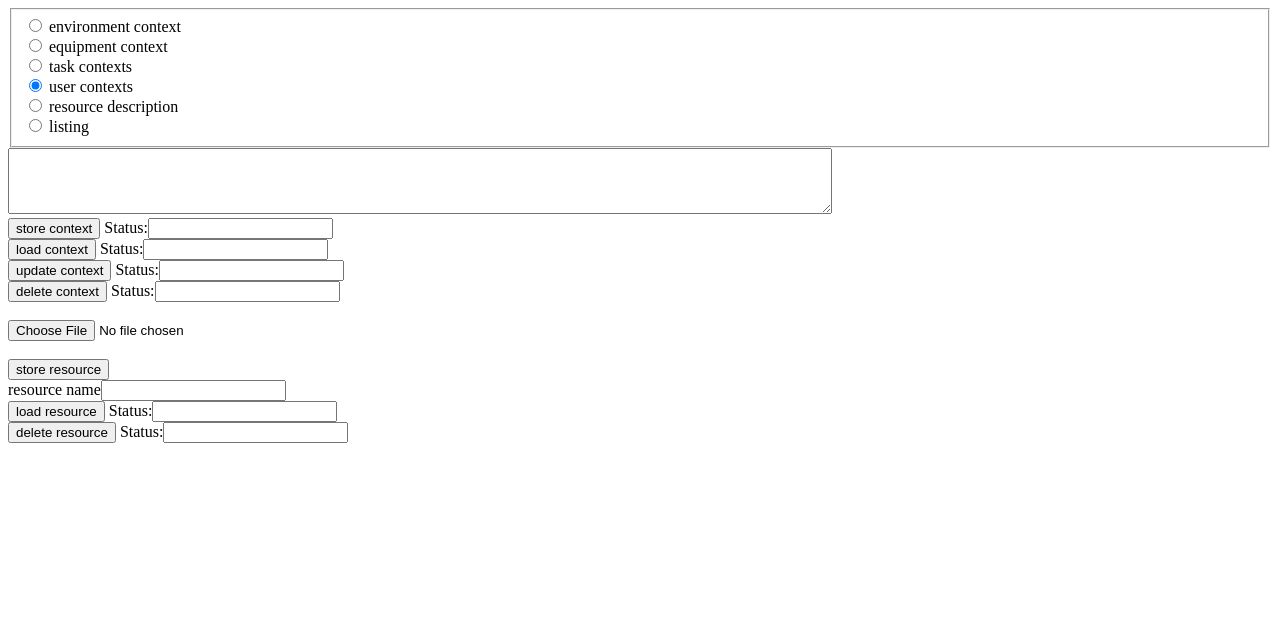
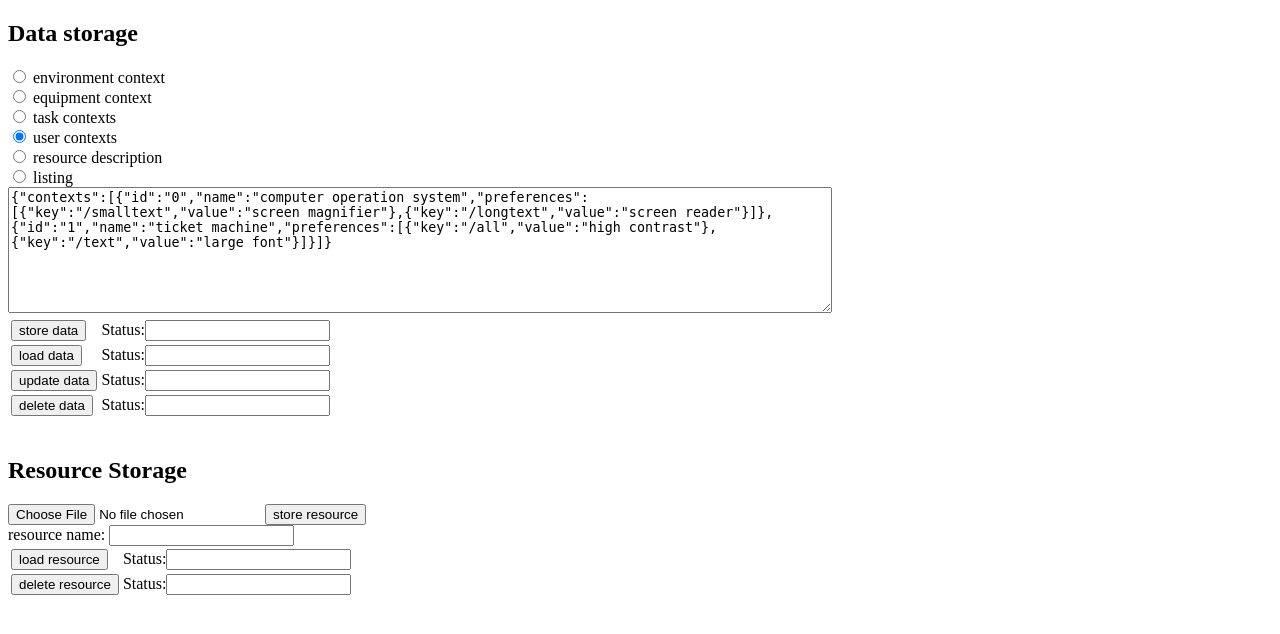
Before and after one commit to REMEXLabs/OpenAPE, a web app: page /restTests.html in a window 1280 px wide. Shown: the top 634 px of the page. Run offline with its HTML, style and script files only (its server is not run), Linux system fonts and the light colour scheme; data that the repository does not hold is empty.

Commit message:
fix: tests

```diff
--- a/openAPE/server/src/main/resources/webcontent/restTests.html
+++ b/openAPE/server/src/main/resources/webcontent/restTests.html
@@ -3,11 +3,14 @@
 <head>
     <meta charset="UTF-8">
     <title>openAPE</title>
-    <script>
+    <script type="application/javascript">
         var serveraddress = "http://localhost:8080/openape/";
 		var sampleUserContext = '{"contexts":[{"id":"0","name":"computer operation system","preferences":[{"key":"/smalltext","value":"screen magnifier"},{"key":"/longtext","value":"screen reader"}]},{"id":"1","name":"ticket machine","preferences":[{"key":"/all","value":"high contrast"},{"key":"/text","value":"large font"}]}]}';
 		var id;
-		document.getElementById("dataInput").value = sampleUserContext;
+
+		function loadPage() {
+			document.getElementById("dataInput").value = sampleUserContext;
+		}
 
         function saveData() {
 			var data = document.getElementById("dataInput").value;
@@ -95,33 +98,49 @@
 
 </script>
 </head>
-<body>
-<fieldset>
+<body onload="loadPage()">
+<h2>Data storage</h2>
 <input type="radio" id="EnC" name="dataType" value="api/environment-contexts"> <label for="EnC"> environment context</label><br>
 <input type="radio" id="EqC" name="dataType" value="api/equipment-contexts"> <label for="EqC"> equipment context</label><br>
 <input type="radio" id="TC" name="dataType" value="api/task-contexts"> <label for="TC"> task contexts</label><br>
 <input type="radio" id="UC" name="dataType" value="api/user-contexts" checked="checked"> <label for="UC"> user contexts</label><br>
 <input type="radio" id="RD" name="dataType" value="api/resource-descriptions"> <label for="RD"> resource description</label><br>
 <input type="radio" id="L" name="dataType" value="api/listings"> <label for="L"> listing</label><br>
-</fieldset>
-<textarea id="dataInput" name="dataInput" cols="100" rows="4"></textarea> <br>
-<button type="button" id="saveData" onclick="saveData()">store context</button>
-<label>Status:<input type="text" id="saveStatus"/></label><br>
-<button type="button" id="loadData" onclick="loadData()">load context</button>
-<label>Status:<input type="text" id="loadStatus"/></label><br>
-<button type="button" id="updateData" onclick="updateData()">update context</button>
-<label>Status:<input type="text" id="updateStatus"/></label><br>
-<button type="button" id="deleteData" onclick="deleteData()">delete context</button>
-<label>Status:<input type="text" id="deleteStatus"/></label><br>
-<br>
+<textarea id="dataInput" name="dataInput" cols="100" rows="8"></textarea> <br>
+<table>
+	<tr>
+		<td><button type="button" id="saveData" onclick="saveData()">store data</button></td>
+		<td><label>Status:<input type="text" id="saveStatus"/></label></td>
+	</tr>
+	<tr>
+		<td><button type="button" id="loadData" onclick="loadData()">load data</button></td>
+		<td><label>Status:<input type="text" id="loadStatus"/></label></td>
+	</tr>
+	<tr>
+		<td><button type="button" id="updateData" onclick="updateData()">update data</button></td>
+		<td><label>Status:<input type="text" id="updateStatus"/></label></td>
+	</tr>
+	<tr>
+		<td><button type="button" id="deleteData" onclick="deleteData()">delete data</button></td>
+		<td><label>Status:<input type="text" id="deleteStatus"/></label></td>
+	</tr>
+</table><br>
+
+<h2>Resource Storage</h2>
 <form action="http://localhost:8080/openape/api/resources" method="post" enctype="multipart/form-data">
-	<input name="file" id="filename" type="file" /><br><br>
+	<input name="file" id="filename" type="file" />
 	<button name="submit" type="submit">store resource</button>
 </form>
-<label>resource name<input type="text" id="resourceName"/></label><br>
-<button type="button" id="loadRes" onclick="loadRes()">load resource</button>
-<label>Status:<input type="text" id="resLoadStatus"/></label><br>
-<button type="button" id="deleteRes" onclick="deleteRes()">delete resource</button>
-<label>Status:<input type="text" id="resDeleteStatus"/></label><br>
+<label>resource name: <input type="text" id="resourceName"/></label><br>
+<table>
+	<tr>
+		<td><button type="button" id="loadRes" onclick="loadRes()">load resource</button></td>
+		<td><label>Status:<input type="text" id="resLoadStatus"/></label></td>
+	</tr>
+	<tr>
+		<td><button type="button" id="deleteRes" onclick="deleteRes()">delete resource</button></td>
+		<td><label>Status:<input type="text" id="resDeleteStatus"/></label></td>
+	</tr>
+</table>
 </body>
 </html>
```
